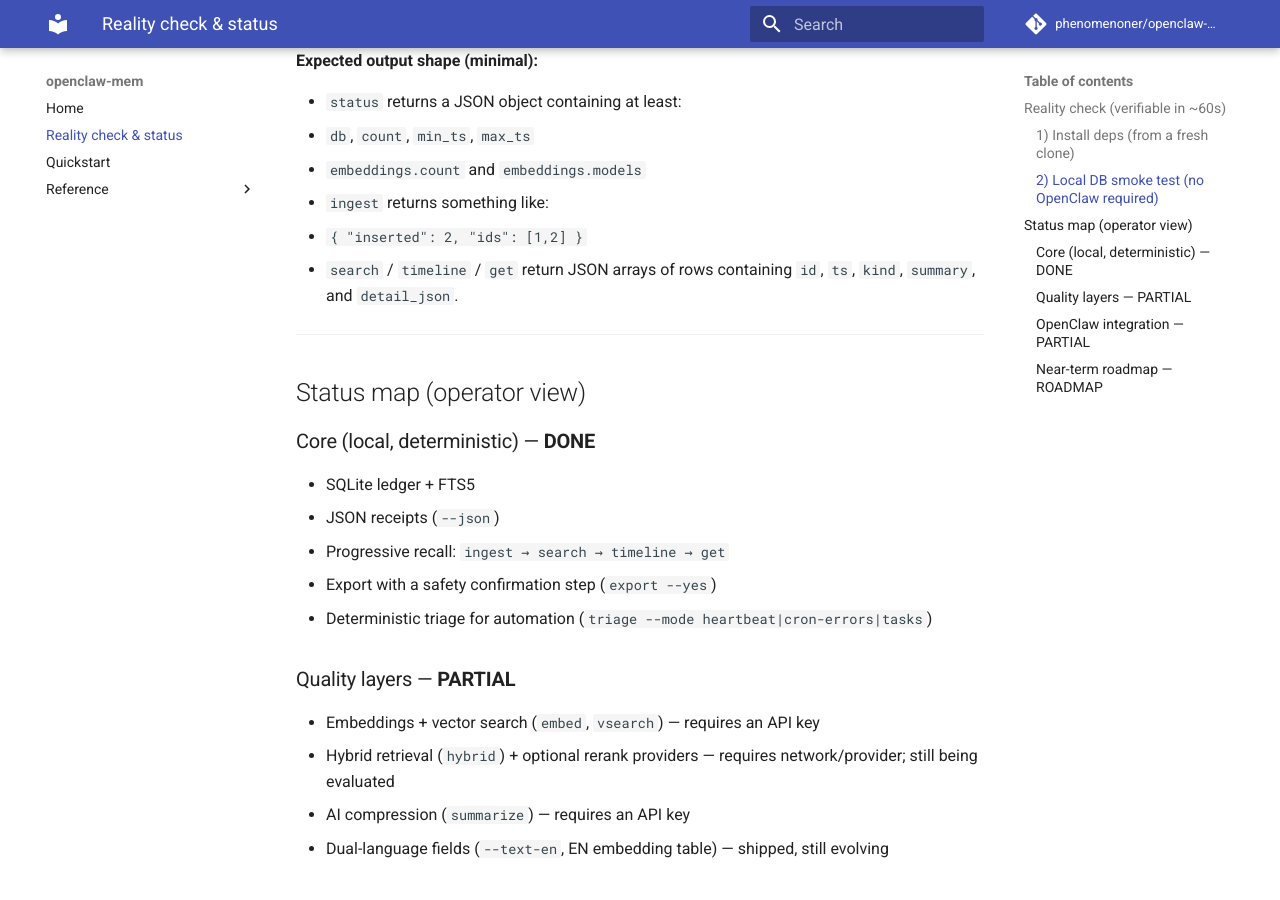
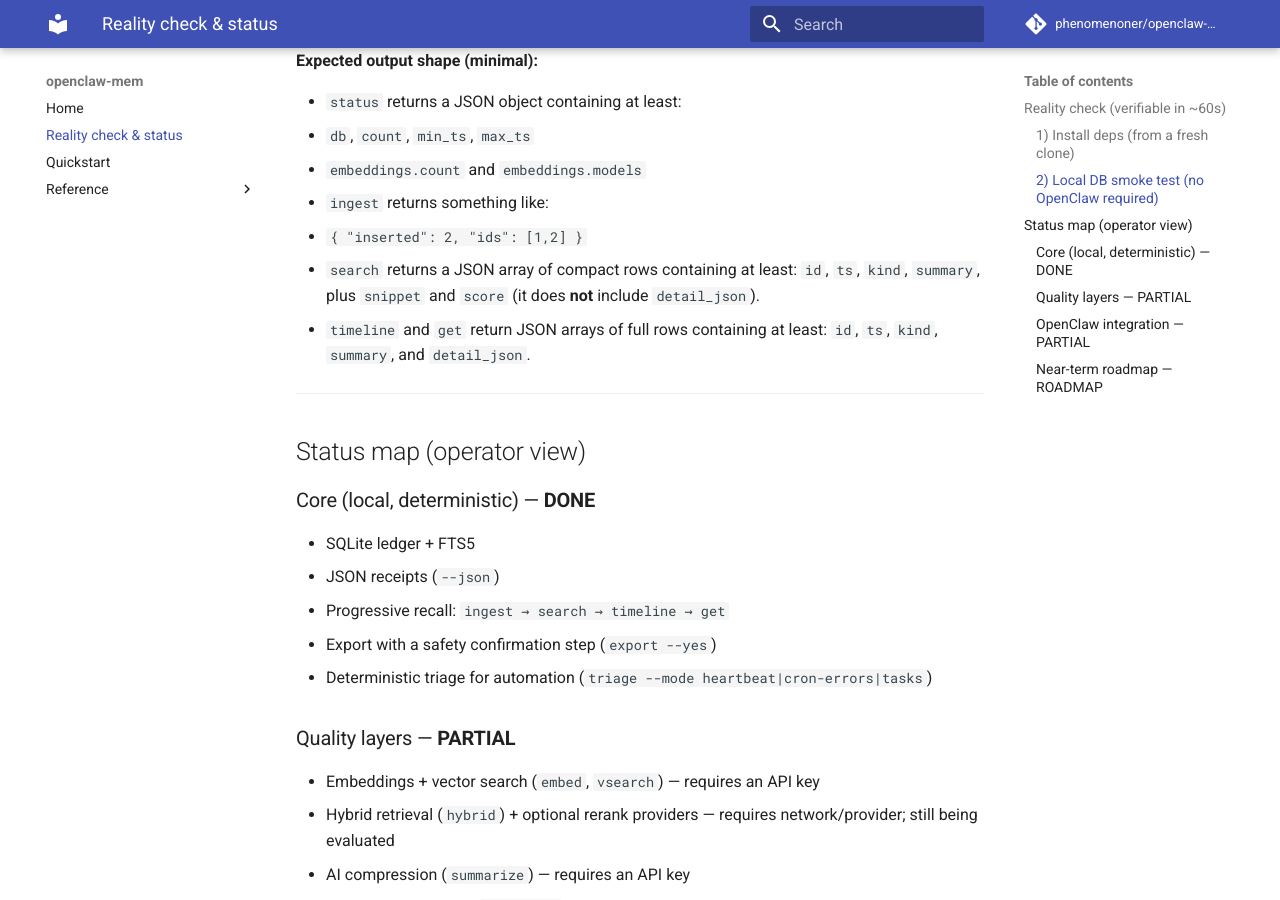
Before and after one commit to phenomenoner/openclaw-mem, an MkDocs documentation site: the page built from docs/reality-check.md, in a window 1280 px wide and 900 px high, scrolled down 985 px. Built offline with MkDocs 1.6.1 and Material for MkDocs 9.7.7, drawn with Linux system fonts in a browser that asks for light colours; comment, search, counter and statistics services are not loaded.

Commit message:
docs: fix reality-check expectations for search output

```diff
--- a/docs/reality-check.md
+++ b/docs/reality-check.md
@@ -47,7 +47,8 @@ uv run python -m openclaw_mem --db "$DB" --json get 2
   - `embeddings.count` and `embeddings.models`
 - `ingest` returns something like:
   - `{ "inserted": 2, "ids": [1,2] }`
-- `search` / `timeline` / `get` return JSON arrays of rows containing `id`, `ts`, `kind`, `summary`, and `detail_json`.
+- `search` returns a JSON array of compact rows containing at least: `id`, `ts`, `kind`, `summary`, plus `snippet` and `score` (it does **not** include `detail_json`).
+- `timeline` and `get` return JSON arrays of full rows containing at least: `id`, `ts`, `kind`, `summary`, and `detail_json`.
 
 ---
 
```
